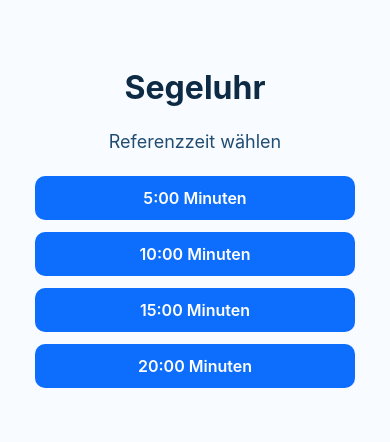
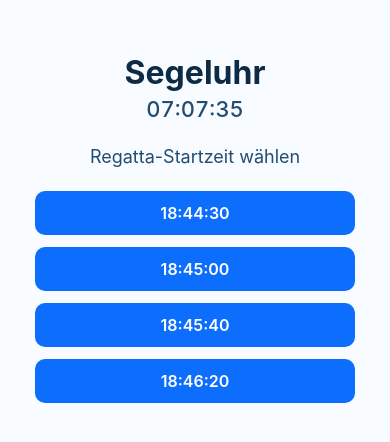
Before and after one commit to rawernic/Segeluhr, a React Native app: screen / in a window 390 px wide. Shown: the part 194-636 px from the top of the page. Built offline with nearby package versions, Linux system fonts and the light colour scheme.

Commit message:
feat: live clock in header + regatta start time selection for countdown
Agent-Logs-Url: https://github.com/rawernic/Segeluhr/sessions/f1843c88-fafd-415a-80f9-a03feed508e2

Co-authored-by: rawernic <14953947+rawernic@users.noreply.github.com>

```diff
--- a/App.tsx
+++ b/App.tsx
@@ -3,23 +3,39 @@ import { StatusBar } from 'expo-status-bar';
 import * as Speech from 'expo-speech';
 import { Pressable, StyleSheet, Text, View } from 'react-native';
 
-type ReferenceTime = {
+type RegattaStartTime = {
   id: string;
   label: string;
-  durationSeconds: number;
+  hour: number;
+  minute: number;
+  second: number;
 };
 
-const REFERENCE_TIMES: ReferenceTime[] = [
-  { id: 'ref-5', label: '5:00 Minuten', durationSeconds: 5 * 60 },
-  { id: 'ref-10', label: '10:00 Minuten', durationSeconds: 10 * 60 },
-  { id: 'ref-15', label: '15:00 Minuten', durationSeconds: 15 * 60 },
-  { id: 'ref-20', label: '20:00 Minuten', durationSeconds: 20 * 60 },
+const REGATTA_START_TIMES: RegattaStartTime[] = [
+  { id: 'start-1', label: '18:44:30', hour: 18, minute: 44, second: 30 },
+  { id: 'start-2', label: '18:45:00', hour: 18, minute: 45, second: 0 },
+  { id: 'start-3', label: '18:45:40', hour: 18, minute: 45, second: 40 },
+  { id: 'start-4', label: '18:46:20', hour: 18, minute: 46, second: 20 },
 ];
 
-function formatTime(totalSeconds: number): string {
-  const minutes = Math.floor(totalSeconds / 60);
-  const seconds = totalSeconds % 60;
-  return `${String(minutes).padStart(2, '0')}:${String(seconds).padStart(2, '0')}`;
+function getTimestampForToday(hour: number, minute: number, second: number): number {
+  const d = new Date();
+  d.setHours(hour, minute, second, 0);
+  return d.getTime();
+}
+
+function formatCountdown(totalSeconds: number): string {
+  const minutes = Math.floor(Math.abs(totalSeconds) / 60);
+  const seconds = Math.abs(totalSeconds) % 60;
+  const sign = totalSeconds < 0 ? '-' : '';
+  return `${sign}${String(minutes).padStart(2, '0')}:${String(seconds).padStart(2, '0')}`;
+}
+
+function formatClockTime(date: Date): string {
+  const h = String(date.getHours()).padStart(2, '0');
+  const m = String(date.getMinutes()).padStart(2, '0');
+  const s = String(date.getSeconds()).padStart(2, '0');
+  return `${h}:${m}:${s}`;
 }
 
 function getAnnouncement(previousSeconds: number, currentSeconds: number): string | null {
@@ -51,24 +67,34 @@ function getAnnouncement(previousSeconds: number, currentSeconds: number): strin
 }
 
 export default function App() {
-  const [activeReferenceId, setActiveReferenceId] = useState<string | null>(null);
+  const [clockTime, setClockTime] = useState<Date>(new Date());
+  const [activeStartId, setActiveStartId] = useState<string | null>(null);
   const [targetTimestamp, setTargetTimestamp] = useState<number | null>(null);
   const [remainingSeconds, setRemainingSeconds] = useState<number>(0);
 
-  const activeReference = useMemo(
-    () => REFERENCE_TIMES.find((item) => item.id === activeReferenceId) ?? null,
-    [activeReferenceId],
+  const activeStart = useMemo(
+    () => REGATTA_START_TIMES.find((item) => item.id === activeStartId) ?? null,
+    [activeStartId],
   );
 
+  // Live clock — always ticking
+  useEffect(() => {
+    const clockInterval = setInterval(() => {
+      setClockTime(new Date());
+    }, 1000);
+    return () => clearInterval(clockInterval);
+  }, []);
+
+  // Countdown tick
   useEffect(() => {
     if (targetTimestamp === null) {
       return;
     }
 
     const interval = setInterval(() => {
-      const nextSeconds = Math.max(0, Math.ceil((targetTimestamp - Date.now()) / 1000));
+      const nextSeconds = Math.ceil((targetTimestamp - Date.now()) / 1000);
 
-      setRemainingSeconds((previousSeconds) => {
+      setRemainingSeconds((previousSeconds: number) => {
         const announcement = getAnnouncement(previousSeconds, nextSeconds);
         if (announcement) {
           Speech.speak(announcement, { language: 'de-DE' });
@@ -76,7 +102,7 @@ export default function App() {
         return nextSeconds;
       });
 
-      if (nextSeconds === 0) {
+      if (nextSeconds <= 0) {
         clearInterval(interval);
       }
     }, 1000);
@@ -86,51 +112,55 @@ export default function App() {
     };
   }, [targetTimestamp]);
 
-  const handleStart = (reference: ReferenceTime) => {
-    const now = Date.now();
-    setActiveReferenceId(reference.id);
-    setRemainingSeconds(reference.durationSeconds);
-    setTargetTimestamp(now + reference.durationSeconds * 1000);
+  const handleStart = (start: RegattaStartTime) => {
+    const target = getTimestampForToday(start.hour, start.minute, start.second);
+    const initialSeconds = Math.ceil((target - Date.now()) / 1000);
+    setActiveStartId(start.id);
+    setRemainingSeconds(initialSeconds);
+    setTargetTimestamp(target);
   };
 
   const handleReset = () => {
     setTargetTimestamp(null);
-    setActiveReferenceId(null);
+    setActiveStartId(null);
     setRemainingSeconds(0);
     Speech.stop();
   };
 
   const isRunning = targetTimestamp !== null && remainingSeconds > 0;
+  const isFinished = targetTimestamp !== null && remainingSeconds <= 0;
 
   return (
     <View style={styles.container}>
-      <Text style={styles.title}>Segeluhr</Text>
-      {!isRunning ? (
+      <View style={styles.header}>
+        <Text style={styles.title}>Segeluhr</Text>
+        <Text style={styles.clock}>{formatClockTime(clockTime)}</Text>
+      </View>
+      {!isRunning && !isFinished ? (
         <View style={styles.selectionContainer}>
-          <Text style={styles.subtitle}>Referenzzeit wählen</Text>
-          {REFERENCE_TIMES.map((reference) => (
-            <Pressable key={reference.id} style={styles.button} onPress={() => handleStart(reference)}>
-              <Text style={styles.buttonLabel}>{reference.label}</Text>
+          <Text style={styles.subtitle}>Regatta-Startzeit wählen</Text>
+          {REGATTA_START_TIMES.map((start) => (
+            <Pressable key={start.id} style={styles.button} onPress={() => handleStart(start)}>
+              <Text style={styles.buttonLabel}>{start.label}</Text>
             </Pressable>
           ))}
         </View>
-      ) : (
+      ) : isRunning ? (
         <View style={styles.countdownContainer}>
-          <Text style={styles.subtitle}>{activeReference?.label ?? 'Countdown'}</Text>
-          <Text style={styles.countdown}>{formatTime(remainingSeconds)}</Text>
+          <Text style={styles.subtitle}>Start um {activeStart?.label ?? ''}</Text>
+          <Text style={styles.countdown}>{formatCountdown(remainingSeconds)}</Text>
           <Pressable style={styles.button} onPress={handleReset}>
             <Text style={styles.buttonLabel}>Stoppen</Text>
           </Pressable>
         </View>
-      )}
-      {targetTimestamp !== null && remainingSeconds === 0 ? (
+      ) : (
         <View style={styles.finishedContainer}>
           <Text style={styles.finishedText}>Start!</Text>
           <Pressable style={styles.button} onPress={handleReset}>
             <Text style={styles.buttonLabel}>Neu starten</Text>
           </Pressable>
         </View>
-      ) : null}
+      )}
       <StatusBar style="auto" />
     </View>
   );
@@ -144,11 +174,21 @@ const styles = StyleSheet.create({
     justifyContent: 'center',
     paddingHorizontal: 24,
   },
+  header: {
+    alignItems: 'center',
+    marginBottom: 24,
+  },
   title: {
     fontSize: 32,
     fontWeight: '700',
-    marginBottom: 24,
     color: '#0d2b45',
+  },
+  clock: {
+    fontSize: 22,
+    fontWeight: '500',
+    color: '#214d72',
+    marginTop: 4,
+    fontVariant: ['tabular-nums'],
   },
   subtitle: {
     fontSize: 18,
```
